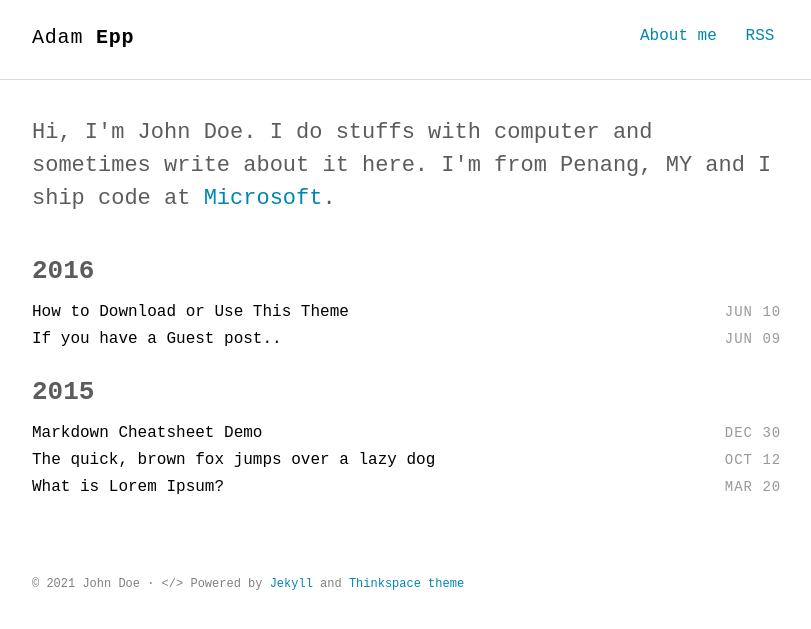
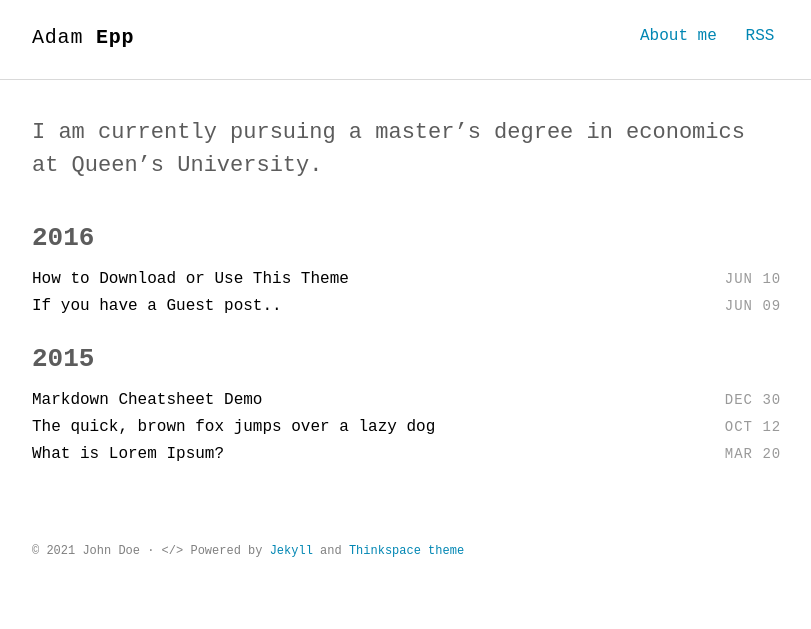
Before and after one commit to AdamEpp/AdamEpp.github.io, a Jekyll site: the page built from index.html, in a window 1280 px wide. Shown: the top 629 px of the page, without its empty margins (232-1043 px from the left). Built offline with Jekyll 4.4.1, drawn with Linux system fonts in a browser that asks for light colours; some web fonts are replaced.

Commit message:
Update intro.html

```diff
--- a/_includes/intro.html
+++ b/_includes/intro.html
@@ -1,5 +1,5 @@
 <section class="intro">
   <div class="container">
-    <p class="lead">Hi, I'm John Doe. I do stuffs with computer and sometimes write about it here. I'm from Penang, MY and I ship code at <a href="#">Microsoft</a>.</p>
+    <p class="lead">I am currently pursuing a master’s degree in economics at Queen’s University.</p>
   </div>
 </section>
```
